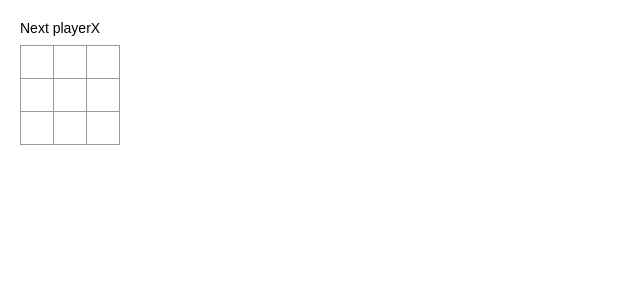
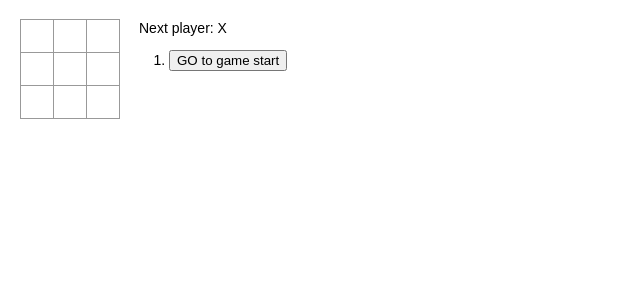
Before and after one commit to hata1225/docker-react-app, a React (Create React App) app in the folder react-sample/: page / in a window 1280 px wide. Shown: the top 300 px of the page, without its empty margins (0-640 px from the left). Built offline with nearby package versions, Linux system fonts and the light colour scheme.

Commit message:
add タイムトラベル機能

```diff
--- a/react-sample/src/index.js
+++ b/react-sample/src/index.js
@@ -43,39 +43,25 @@
     };
   }
 
-  handleClick(i) {
-    //stateを更新する一般的な流れ。①:更新したいstateを新しい変数に入れる。参照渡しさせない意図がある。=> ②:①で作ったのを更新する。=> ③:setStateで更新する！
-    const squares = this.state.squares.slice(); //参照されないために新規で配列作り直している。
-    if (calculateWinner(squares) || squares[i]) {
-      return;
-    }
-    squares[i] = this.state.xIsNext ? "X" : "O"; //squares配列を更新
-    this.setState({
-      squares: squares,
-      xIsNext: !this.state.xIsNext,
-    }); //stateを更新
-  }
-
   renderSquare(i) {
     //valueとonClickがSquareコンポーネントにpropsとして渡されている。
-    return <Square value={this.state.squares[i]} onClick={() => this.handleClick(i)} />;
+    return <Square value={this.props.squares[i]} onClick={() => this.props.onClick(i)} />;
   }
 
   render() {
-    // const status = "Next player: " + (this.state.xIsNext ? "X" : "O");
+    // // const status = "Next player: " + (this.state.xIsNext ? "X" : "O");
 
-    const winner = calculateWinner(this.state.squares);
-    let status;
-    if (winner) {
-      //演算子なしの場合、数値であれば0より上、文字であれば１文字以上でtrueが返されるらしい。
-      status = "Winner: " + winner;
-    } else {
-      status = "Next player" + (this.state.xIsNext ? "X" : "O");
-    }
+    // const winner = calculateWinner(this.state.squares);
+    // let status;
+    // if (winner) {
+    //   //演算子なしの場合、数値であれば0より上、文字であれば１文字以上でtrueが返されるらしい。
+    //   status = "Winner: " + winner;
+    // } else {
+    //   status = "Next player" + (this.state.xIsNext ? "X" : "O");
+    // }
 
     return (
       <div>
-        <div className="status">{status}</div>
         <div className="board-row">
           {this.renderSquare(0)}
           {this.renderSquare(1)}
@@ -98,15 +84,75 @@
 
 // Gameコンポーネント
 class Game extends React.Component {
+  constructor(props) {
+    super(props);
+    this.state = {
+      history: [
+        {
+          squares: Array(9).fill(null),
+        },
+      ],
+      stepNumber: 0,
+      xIsNext: true,
+    };
+  }
+
+  handleClick(i) {
+    const history = this.state.history.slice(0, this.state.stepNumber + 1);
+    const current = history[history.length - 1];
+    const squares = current.squares.slice(); //参照されないために新規で配列作り直している。
+    //stateを更新する一般的な流れ。①:更新したいstateを新しい変数に入れる。参照渡しさせない意図がある。=> ②:①で作ったのを更新する。=> ③:setStateで更新する！
+    if (calculateWinner(squares) || squares[i]) {
+      return;
+    }
+    squares[i] = this.state.xIsNext ? "X" : "O"; //squares配列を更新
+    this.setState({
+      history: history.concat([
+        {
+          squares: squares,
+        },
+      ]),
+      stepNumber: history.length,
+      xIsNext: !this.state.xIsNext,
+    }); //stateを更新
+  }
+
+  jumpTo(step) {
+    this.setState({
+      stepNumber: step,
+      xIsNext: step % 2 === 0,
+    });
+  }
+
   render() {
+    const history = this.state.history;
+    const current = history[this.state.stepNumber];
+    const winner = calculateWinner(current.squares);
+
+    const moves = history.map((step, move) => {
+      const desc = move ? "Go to move#" + move : "GO to game start";
+      return (
+        <li key={move}>
+          <button onClick={() => this.jumpTo(move)}>{desc}</button>
+        </li>
+      );
+    });
+
+    let status;
+    if (winner) {
+      status = "Winner" + winner;
+    } else {
+      status = "Next player: " + (this.state.xIsNext ? "X" : "O");
+    }
+
     return (
       <div className="game">
         <div className="game-board">
-          <Board />
+          <Board squares={current.squares} onClick={(i) => this.handleClick(i)} />
         </div>
         <div className="game-info">
-          <div>{/* status */}</div>
-          <ol>{/* TODO */}</ol>
+          <div>{status}</div>
+          <ol>{moves}</ol>
         </div>
       </div>
     );
```
